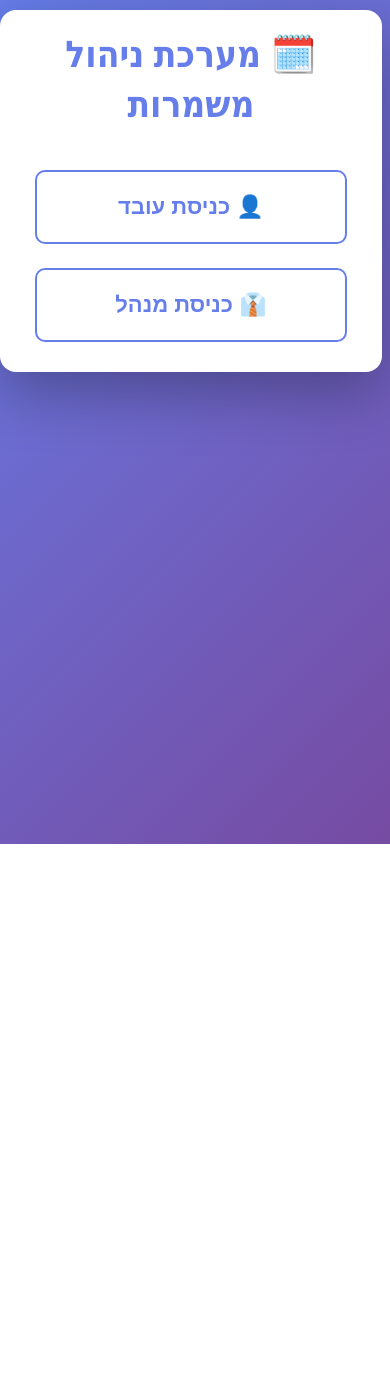
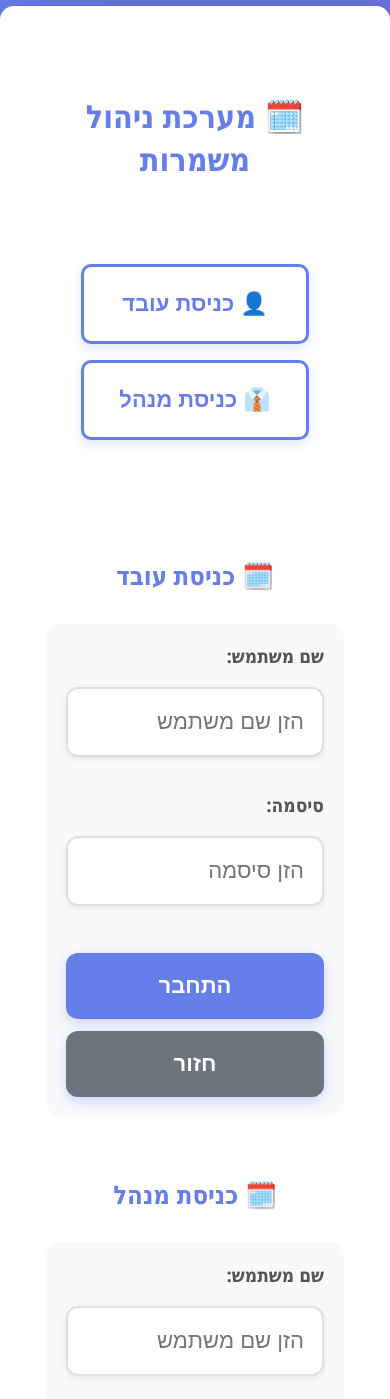
Before and after one commit to crmnick88/shift-manager, a website: page index.html in a window 390 px wide. Shown: the top 1399 px of the page. Before the commit the page ends 844 px from the top, so only its background shows below. Drawn offline with Linux system fonts and the light colour scheme.

Commit message:
Update index.html

```diff
--- a/index.html
+++ b/index.html
@@ -2,7 +2,7 @@
 <html lang="he" dir="rtl">
 <head>
   <meta charset="UTF-8" />
-  <meta name="viewport" content="width=device-width, initial-scale=1.0" />
+ <meta name="viewport" content="width=device-width, initial-scale=1, viewport-fit=cover">
   <link rel="manifest" href="./manifest.json">
   <link rel="icon" href="./icon-192.png">
   <meta name="theme-color" content="#667eea" />
@@ -25,7 +25,8 @@
       min-height:100vh; padding:20px;
     }
     .container{
-      width: min(900px, 96vw);
+  width: 100%;
+  max-width: 1100px;
   margin: 0 auto;
   background:white;
   border-radius:20px;
@@ -295,6 +296,188 @@
         padding: 18px !important;
         border-radius: 16px !important;
       }
+    }
+
+
+/* 🔥 Mobile full width – important for Chrome */
+@media (max-width: 700px){
+  body{
+    padding: 6px !important;
+  }
+
+  .container{
+    width: 100vw !important;
+    max-width: 100vw !important;
+    padding: 16px !important;
+    border-radius: 14px !important;
+  }
+}
+
+
+/* ========================================
+   ✨ IMPROVED STYLING FOR MOBILE
+   ======================================== */
+
+/* LOGIN SCREEN - כפתורים גדולים וממורכזים */
+#login-screen {
+  display: flex !important;
+  flex-direction: column !important;
+  align-items: center !important;
+  justify-content: center !important;
+  min-height: 60vh !important;
+  padding: 20px !important;
+}
+
+#login-screen h1 {
+  margin-bottom: 40px !important;
+  font-size: 2.5em !important;
+  text-align: center !important;
+}
+
+#login-screen .mode-btn {
+  display: block !important;
+  font-size: 26px !important;
+  padding: 28px 40px !important;
+  width: 100% !important;
+  max-width: 420px !important;
+  margin: 16px auto !important;
+  border: 3px solid #667eea !important;
+  box-shadow: 0 4px 12px rgba(102, 126, 234, 0.2) !important;
+}
+
+#login-screen .mode-btn:hover {
+  transform: translateY(-3px) !important;
+  box-shadow: 0 8px 24px rgba(102, 126, 234, 0.4) !important;
+}
+
+/* LOGIN FORMS - שדות קלט גדולים למובייל */
+#employee-login, #manager-login {
+  padding: 30px !important;
+  display: flex !important;
+  flex-direction: column !important;
+  align-items: center !important;
+}
+
+#employee-login > div, #manager-login > div {
+  width: 100% !important;
+  max-width: 520px !important;
+  margin: 0 auto !important;
+  padding: 20px !important;
+  background: #f8f9fa !important;
+  border-radius: 15px !important;
+}
+
+#employee-login h1, #manager-login h1 {
+  text-align: center !important;
+  margin-bottom: 30px !important;
+  font-size: 2em !important;
+}
+
+#employee-login label, #manager-login label {
+  font-size: 19px !important;
+  font-weight: 600 !important;
+  margin-bottom: 10px !important;
+}
+
+#emp-username, #emp-password, #mgr-username, #mgr-password {
+  width: 100% !important;
+  font-size: 22px !important;
+  padding: 20px 18px !important;
+  border-radius: 12px !important;
+  box-shadow: 0 2px 6px rgba(0, 0, 0, 0.08) !important;
+  margin-bottom: 20px !important;
+}
+
+#emp-username:focus, #emp-password:focus,
+#mgr-username:focus, #mgr-password:focus {
+  border-color: #667eea !important;
+  outline: none !important;
+  box-shadow: 0 4px 12px rgba(102, 126, 234, 0.2) !important;
+}
+
+#employee-login .btn, #manager-login .btn {
+  width: 100% !important;
+  font-size: 22px !important;
+  padding: 20px !important;
+  border-radius: 12px !important;
+  margin-top: 12px !important;
+  box-shadow: 0 4px 12px rgba(102, 126, 234, 0.3) !important;
+}
+
+/* TOOLBAR - סידור טוב יותר למובייל */
+.toolbar {
+  display: grid !important;
+  grid-template-columns: repeat(auto-fit, minmax(150px, 1fr)) !important;
+  gap: 12px !important;
+  margin: 15px 0 25px 0 !important;
+}
+
+.toolbar .btn {
+  width: 100% !important;
+  padding: 14px 10px !important;
+  font-size: 15px !important;
+}
+
+/* MOBILE RESPONSIVE */
+@media (max-width: 600px) {
+  #login-screen h1 {
+    font-size: 2em !important;
+  }
+
+  #login-screen .mode-btn {
+    font-size: 22px !important;
+    padding: 24px 35px !important;
+  }
+
+  #employee-login h1, #manager-login h1 {
+    font-size: 1.6em !important;
+  }
+
+  .toolbar {
+    grid-template-columns: 1fr !important;
+  }
+
+  .toolbar .btn {
+    font-size: 16px !important;
+    padding: 16px 12px !important;
+  }
+
+  .approval-buttons {
+    flex-direction: column !important;
+    width: 100% !important;
+  }
+
+  .approve-btn, .reject-btn, .reset-btn {
+    width: 100% !important;
+    margin: 5px 0 !important;
+  }
+}
+
+/* SMOOTH ANIMATIONS */
+.section {
+  animation: fadeIn 0.3s ease-in !important;
+}
+
+@keyframes fadeIn {
+  from {
+    opacity: 0;
+    transform: translateY(10px);
+  }
+  to {
+    opacity: 1;
+    transform: translateY(0);
+  }
+}
+
+.message {
+  position: fixed !important;
+  top: 20px !important;
+  left: 50% !important;
+  transform: translateX(-50%) !important;
+  z-index: 1000 !important;
+  min-width: 300px !important;
+  max-width: 90% !important;
+  box-shadow: 0 4px 12px rgba(0, 0, 0, 0.15) !important;
 }
 
 </style>
@@ -1512,7 +1695,7 @@ nextSunday.setDate(today.getDate() + (dow === 0 ? 7 : 7 - dow));
 <html lang="he" dir="rtl">
 <head>
   <meta charset="UTF-8">
-  <meta name="viewport" content="width=device-width, initial-scale=1.0">
+
   <title>סידור עבודה שבועי</title>
   <style>
     body {
@@ -1654,6 +1837,21 @@ th, td{
         width: 98vw !important;
         padding: 18px !important;
         border-radius: 16px !important;
+      }
+    }
+
+
+/* 🔥 Mobile full width – important for Chrome */
+@media (max-width: 700px){
+  body{
+    padding: 6px !important;
+  }
+
+  .container{
+    width: 100vw !important;
+    max-width: 100vw !important;
+    padding: 16px !important;
+    border-radius: 14px !important;
   }
 }
 
```
Lines whose indentation alone changed are shown as unchanged.
